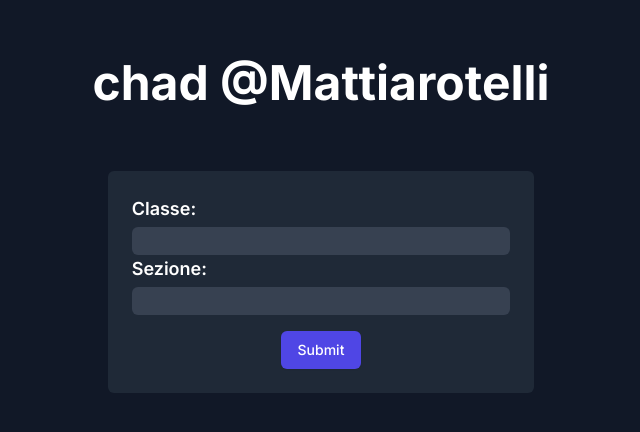
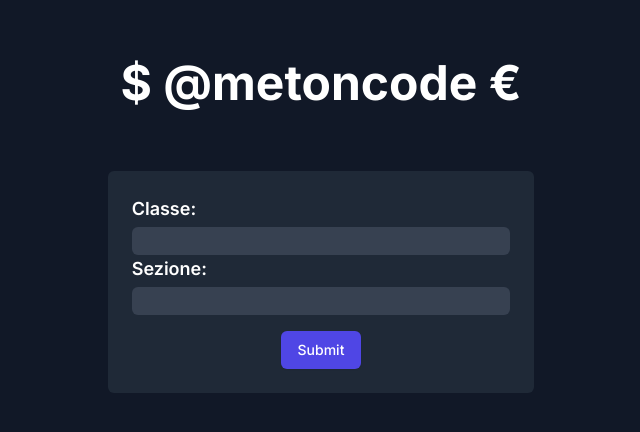
Before and after one commit to DuPont9029/Fermium, a Next.js app: page / in a window 1280 px wide. Shown: the part 166-598 px from the top of the page, without its empty margins (319-959 px from the left). Built offline with nearby package versions, Linux system fonts and the light colour scheme.

Commit message:
Update title.tsx

```diff
--- a/src/app/components/title.tsx
+++ b/src/app/components/title.tsx
@@ -32,7 +32,8 @@ function getRandomTitle() {
         "Next.js is the GOAT",
         "UR LATE?",
         "<3 @KovD3v",
-        "chad @Mattiarotelli"
+        "chad @Mattiarotelli",
+        "$ @metoncode €"
     ];
     const randomIndex = Math.floor(Math.random() * titles.length);
     return titles[randomIndex];
```
